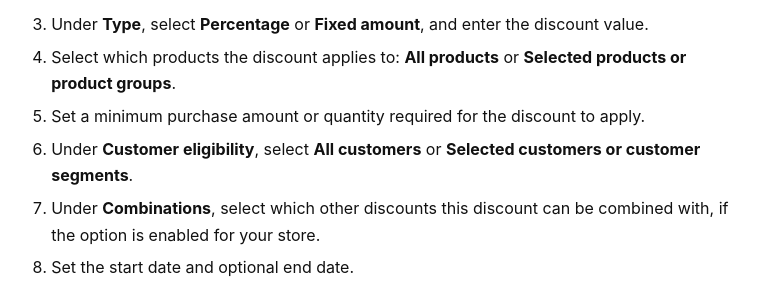
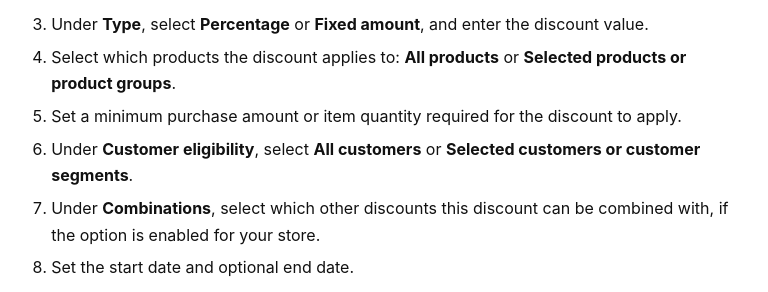
Before and after one commit to malynovskayuliia-eng/malynovskayuliia-eng.github.io, a Jekyll site: the page built from create-a-discount.md, in a window 1280 px wide. Shown: the part 538-830 px from the top of the page, without its empty margins (252-1020 px from the left). Built offline with Jekyll 4.4.1, drawn with Linux system fonts in a browser that asks for light colours.

Commit message:
Update create-a-discount.md

```diff
--- a/create-a-discount.md
+++ b/create-a-discount.md
@@ -27,7 +27,7 @@ To create a discount:
 2. Enter a name for the discount.
 3. Under **Type**, select **Percentage** or **Fixed amount**, and enter the discount value.
 4. Select which products the discount applies to: **All products** or **Selected products or product groups**.
-5. Set a minimum purchase amount or quantity required for the discount to apply.
+5. Set a minimum purchase amount or item quantity required for the discount to apply.
 6. Under **Customer eligibility**, select **All customers** or **Selected customers or customer segments**.
 7. Under **Combinations**, select which other discounts this discount can be combined with, if the option is enabled for your store.
 8. Set the start date and optional end date.
```
